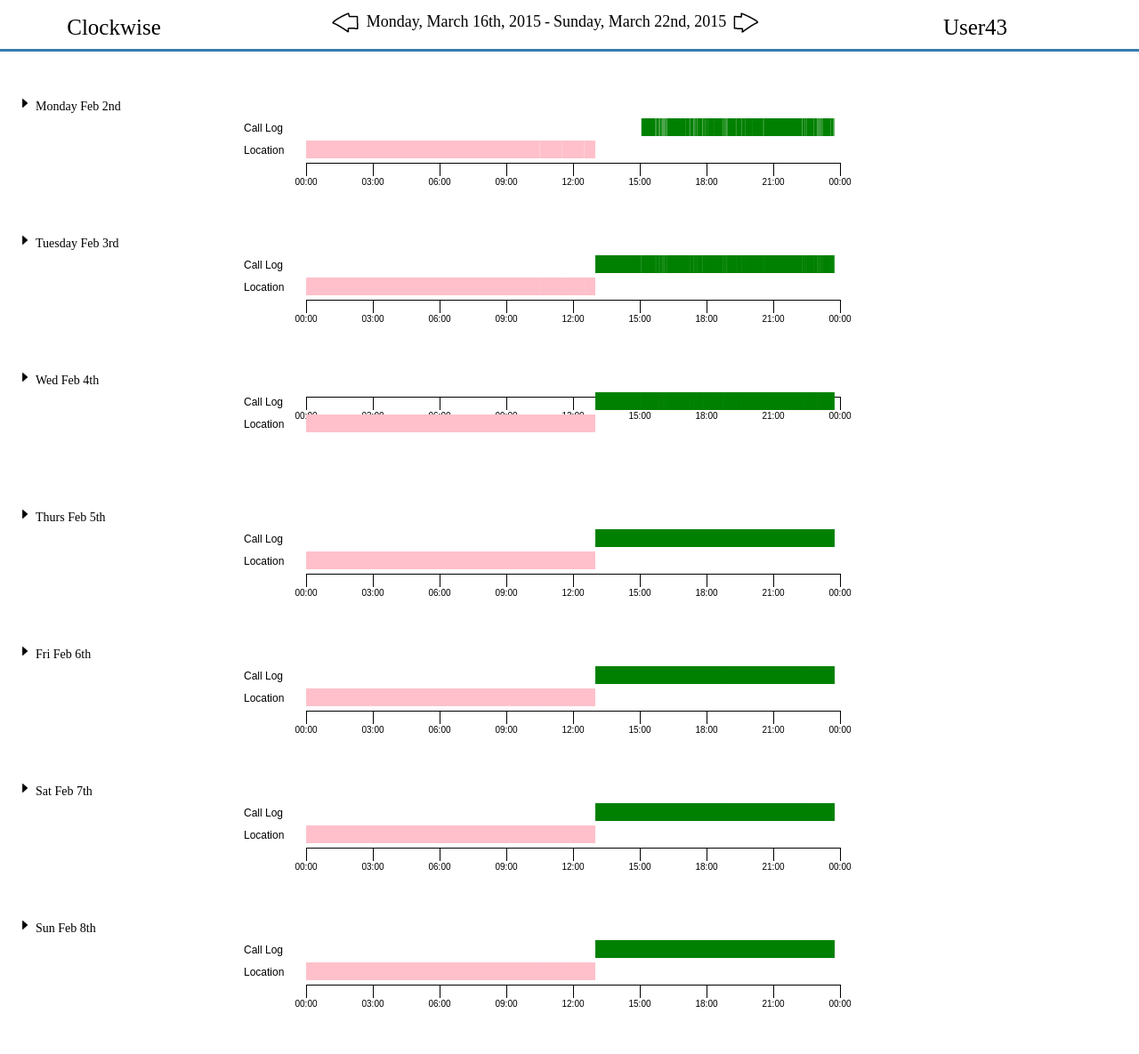
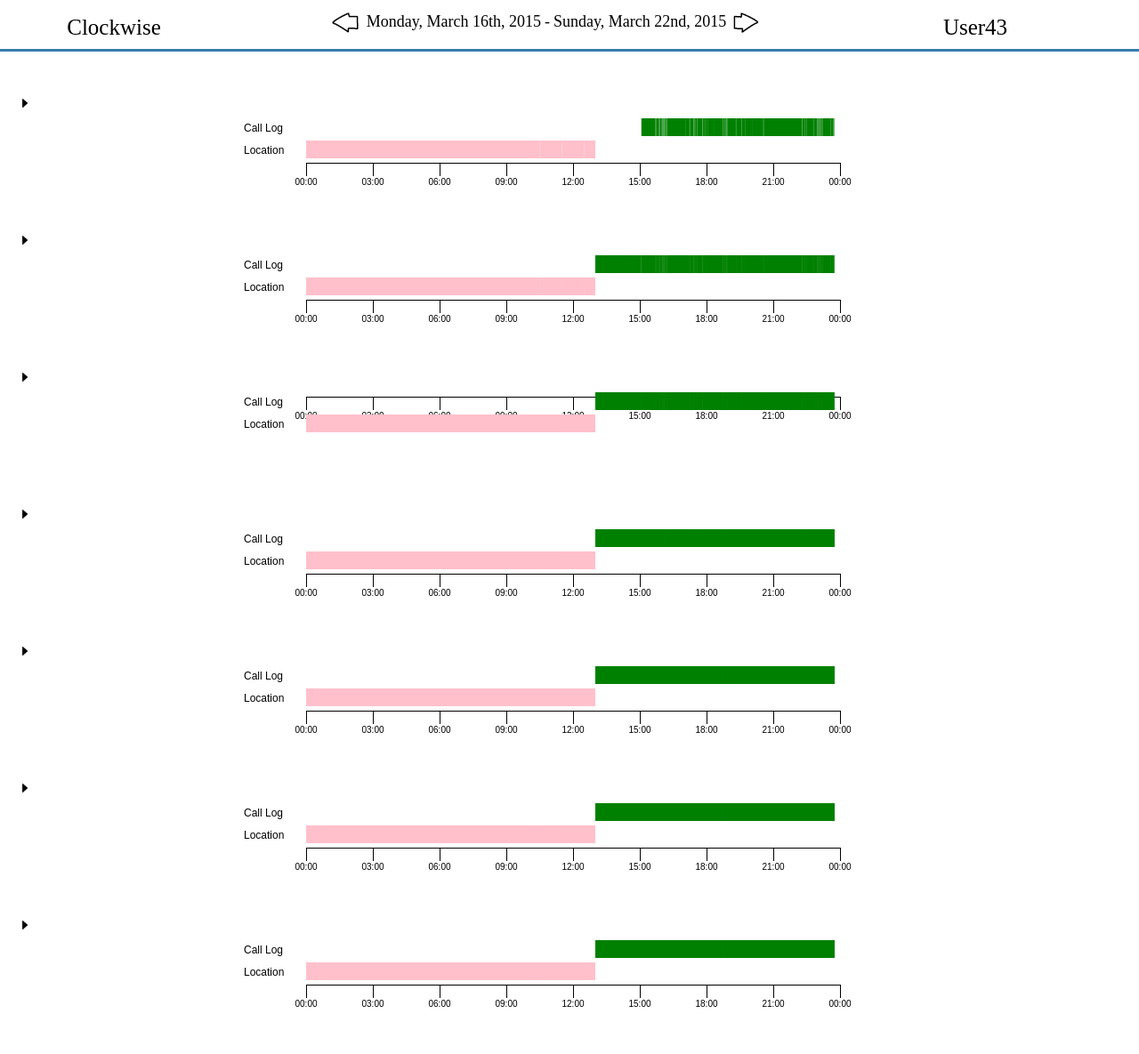
Before and after one commit to maninder123/timeline, a plain HTML site: page public_html/index.html in a window 1280 px wide. Shown: the top 1185 px of the page at 89% size. Drawn offline with nearby package versions, Linux system fonts and the light colour scheme.

Commit message:
changed week days

```diff
--- a/public_html/index.html
+++ b/public_html/index.html
@@ -46,7 +46,7 @@ and open the template in the editor.
                 <div class="chart-contents-item">
                     <div class="chart-contents-item-left">
                         <a href="javascript:void(0);" class="caret-right"></a>
-                        <span class="day0"> Monday Feb 2nd</span>
+                        <span class="day0"></span>
                     </div>
                     <div class="chart-wrapper" id="timeline0">
 
@@ -55,42 +55,42 @@ and open the template in the editor.
                 <div class="chart-contents-item">
                     <div class="chart-contents-item-left">
                         <a href="javascript:void(0);" class="caret-right"></a>
-                        <span class="day1"> Tuesday Feb 3rd</span>
+                        <span class="day1"></span>
                     </div>
                     <div class="chart-wrapper" id="timeline1"></div>
                 </div>
                 <div class="chart-contents-item">
                     <div class="chart-contents-item-left">
                         <a href="javascript:void(0);" class="caret-right"></a>
-                        <span class="day2"> Wed Feb 4th</span>
+                        <span class="day2"></span>
                     </div>
                     <div class="chart-wrapper" id="timeline2"></div>
                 </div>
                 <div class="chart-contents-item">
                     <div class="chart-contents-item-left">
                         <a href="javascript:void(0);" class="caret-right"></a>
-                        <span class="day3"> Thurs Feb 5th</span>
+                        <span class="day3"></span>
                     </div>
                     <div class="chart-wrapper" id="timeline3"></div>
                 </div>
                 <div class="chart-contents-item">
                     <div class="chart-contents-item-left">
                         <a href="javascript:void(0);" class="caret-right"></a>
-                        <span class="day4">Fri Feb 6th</span>
+                        <span class="day4"></span>
                     </div>
                     <div class="chart-wrapper" id="timeline4"></div>
                 </div>
                 <div class="chart-contents-item">
                     <div class="chart-contents-item-left">
                         <a href="javascript:void(0);" class="caret-right"></a>
-                        <span class="day5"> Sat Feb 7th</span>
+                        <span class="day5"></span>
                     </div>
                     <div class="chart-wrapper" id="timeline5"></div>
                 </div>
                 <div class="chart-contents-item">
                     <div class="chart-contents-item-left">
                         <a href="javascript:void(0);" class="caret-right"></a>
-                        <span class="day6"> Sun Feb 8th</span>
+                        <span class="day6"></span>
                     </div>
                     <div class="chart-wrapper" id="timeline6"></div>
                 </div>
@@ -128,6 +128,7 @@ and open the template in the editor.
                     $(this).children("a").toggleClass("caret-down");
                     $(this).next(".chart-wrapper").toggleClass("chart-collapsed");
                 });
+
             });
         </script>
     </body>
```
